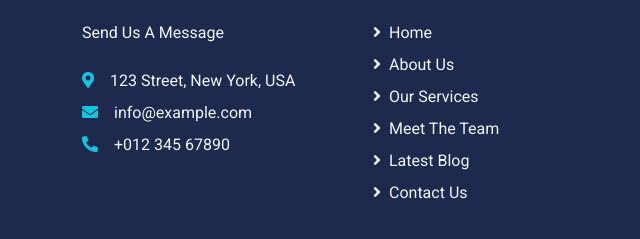
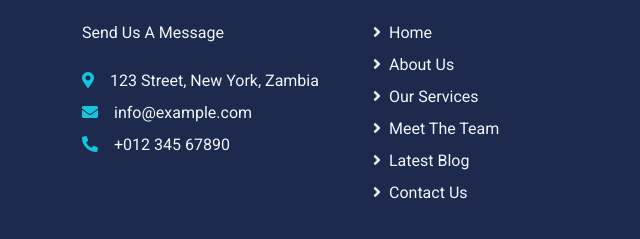
Before and after one commit to Dwayne454/Lucys-Assignment, a plain HTML site: page contact.html in a window 1280 px wide. Shown: the part 1664-1903 px from the top of the page, 0-640 px from the left. Drawn offline with nearby package versions, Linux system fonts and the light colour scheme.

Commit message:
Update contact.html

```diff
--- a/contact.html
+++ b/contact.html
@@ -180,7 +180,7 @@
                 <div class="col-lg-3 col-md-6">
                     <h4 class="d-inline-block text-primary text-uppercase border-bottom border-5 border-secondary mb-4">Get In Touch</h4>
                     <p class="mb-4">Send Us A Message</p>
-                    <p class="mb-2"><i class="fa fa-map-marker-alt text-primary me-3"></i>123 Street, New York, USA</p>
+                    <p class="mb-2"><i class="fa fa-map-marker-alt text-primary me-3"></i>123 Street, New York, Zambia</p>
                     <p class="mb-2"><i class="fa fa-envelope text-primary me-3"></i>info@example.com</p>
                     <p class="mb-0"><i class="fa fa-phone-alt text-primary me-3"></i>+012 345 67890</p>
                 </div>
```
